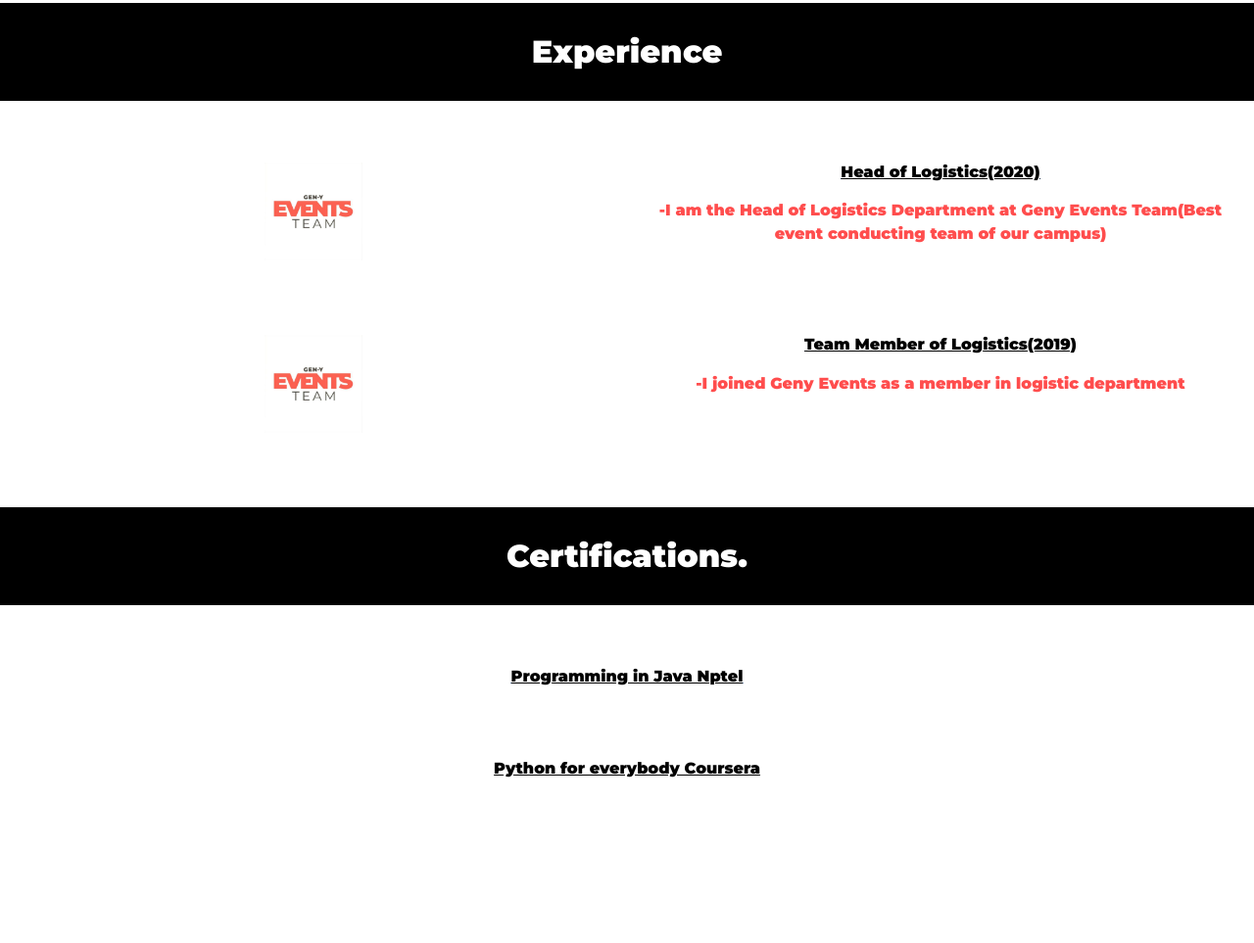
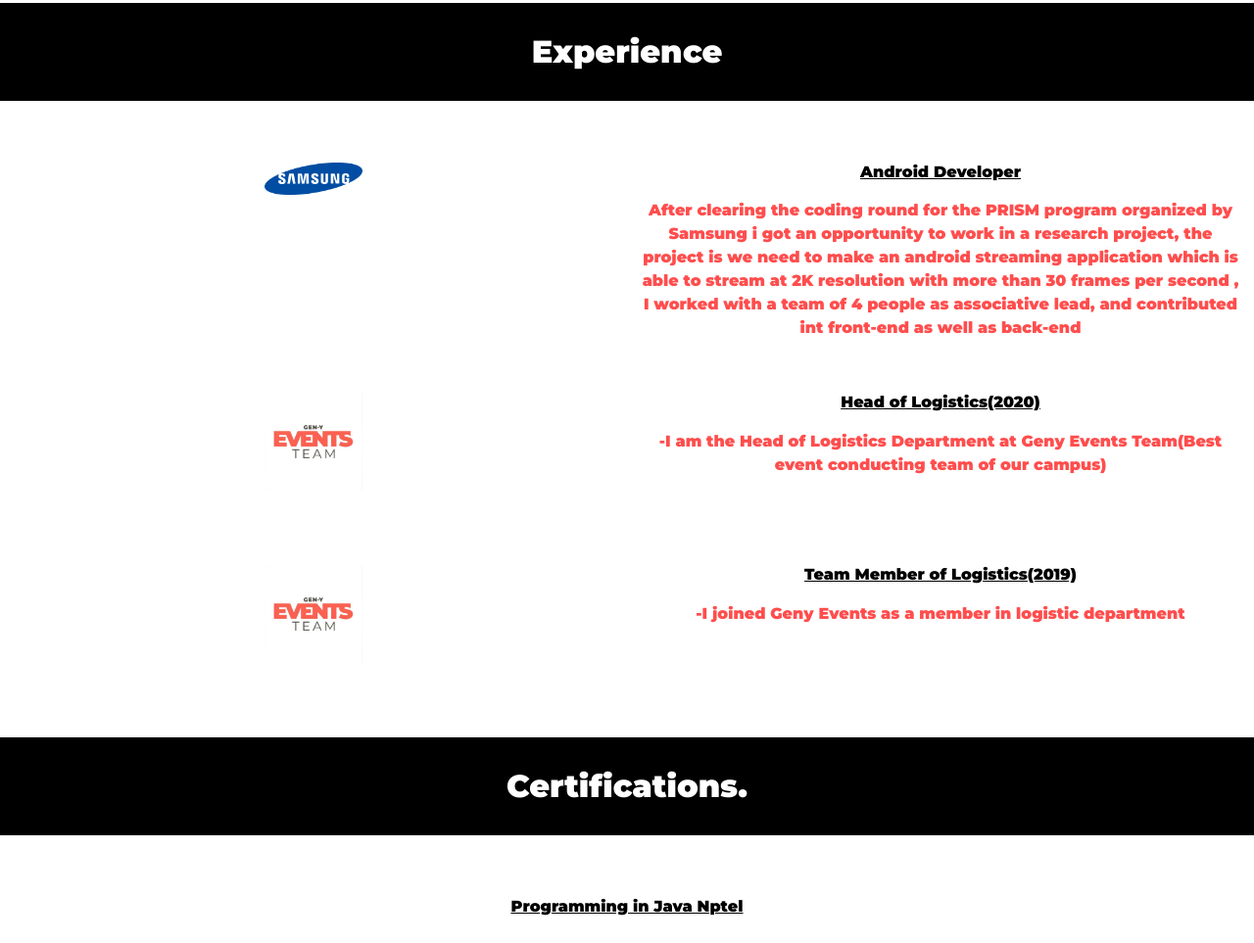
Before and after one commit to asetia9/Myportfolio, a website: page index.html in a window 1280 px wide. Shown: the part 1642-2605 px from the top of the page at 98% size. Before the commit the page ends 2512 px from the top, so only its background shows below. Drawn offline with nearby package versions, Linux system fonts and the light colour scheme; a web font is replaced by a local one.

Commit message:
added samsung section in experience

```diff
--- a/index.html
+++ b/index.html
@@ -281,6 +281,28 @@ var typed = new Typed('#element', options);
     <div class="row Channels-2">
         <div class="col-lg-6 logo">
 
+        <img src="images/samsung.png" alt="" class="img-fluid" height="100px" width="100px">
+
+
+        </div>
+        <div class="col-lg-6">
+          <a href="https://www.instagram.com/geny_events/"><h3 class="channel_para_heading">Android Developer</h3></a>
+          <p  class="channel_para">After clearing the coding round for the PRISM program organized by Samsung i got an opportunity to work in a research project, the project is we need to make an android streaming application which is able to stream at 2K resolution with more than 30 frames per second ,
+
+I worked with a team of 4 people as associative lead, and contributed int front-end as well as back-end</p>
+
+        </div>
+
+
+
+
+
+    </div>
+
+
+    <div class="row Channels-2">
+        <div class="col-lg-6 logo">
+
         <img src="images/geny.jpg" alt="" class="img-fluid" height="100px" width="100px">
 
 
@@ -296,6 +318,8 @@ var typed = new Typed('#element', options);
 
 
     </div>
+
+
     <div class="row Channels-2">
         <div class="col-lg-6 logo">
           <img src="images/geny.jpg" alt="" class="img-fluid" height="100px" width="100px">
--- a/public/style.css
+++ b/public/style.css
@@ -110,6 +110,7 @@ body{
   font-family: 'Ubuntu', sans-serif;
   justify-content: flex-end;
 }
+
 .fa-Instagram{
   color:#ff4d4d;
 }
```
Also changed, not shown: public/images/samsung.png (added).
